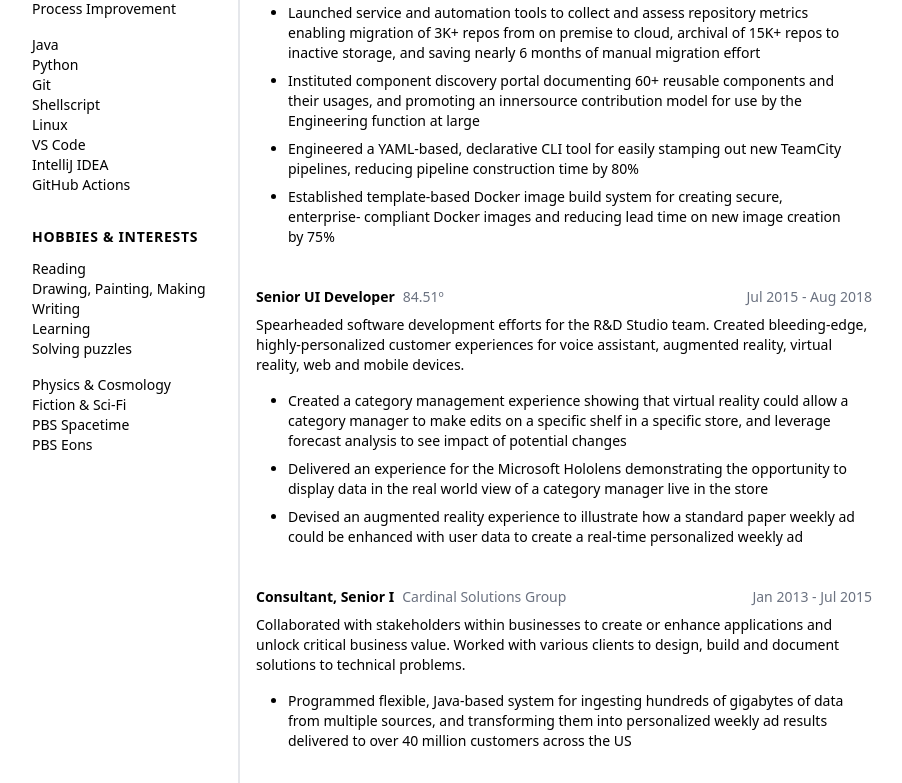
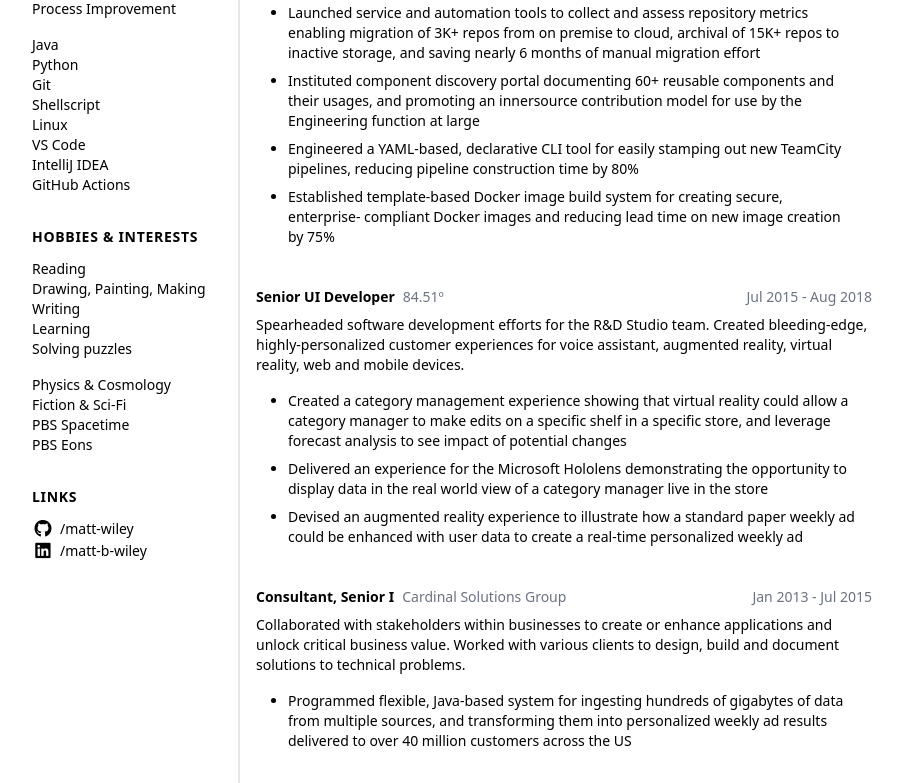
Before and after one commit to matt-wiley/matt-wiley.github.io, a React (Create React App) app in the folder my-site/: page /#/home in a window 1280 px wide. Shown: the part 535-1318 px from the top of the page, without its empty margins (188-1090 px from the left). Built offline with nearby package versions, Linux system fonts and the light colour scheme.

Commit message:
Added social links and updated printable copy.

```diff
--- a/my-site/public/index.html
+++ b/my-site/public/index.html
@@ -5,6 +5,7 @@
     <link rel="icon" href="%PUBLIC_URL%/favicon.ico" />
     <meta name="viewport" content="width=device-width, initial-scale=1" />
     <meta name="theme-color" content="#000000" />
+    <script src="https://kit.fontawesome.com/e508e694b5.js" crossorigin="anonymous"></script>
     <meta
       name="description"
       content="Web site created using create-react-app"
--- /dev/null
+++ b/my-site/src/components/WebLink.tsx
@@ -0,0 +1,25 @@
+interface IWebLinkProps {
+  icon?: string;
+  image?: string;
+  link: string;
+  text: string;
+}
+
+const WebLink = (props: IWebLinkProps) => {
+
+  const defaultIcon = 'fa-globe'
+
+  return (
+    <div className="inline-block w-full flex flex-row justify-start align-middle text-black hover:text-blue-400">
+      <div className="w-5 h-5 mr-2 text-center">
+        { (!props.image) ?
+          <i className={`${props.icon || defaultIcon}`} /> :
+          <img src={`${ props.image }`} className="w-5 h-5 mr-2" />
+        }
+      </div>
+      <a href={props.link}>{props.text}</a>
+    </div>
+  );
+};
+
+export default WebLink;
--- a/my-site/src/index.css
+++ b/my-site/src/index.css
@@ -612,6 +612,26 @@ video {
   margin-top: 1rem;
 }
 
+.mr-2 {
+  margin-right: 0.5rem;
+}
+
+.mr-1 {
+  margin-right: 0.25rem;
+}
+
+.mb-5 {
+  margin-bottom: 1.25rem;
+}
+
+.mb-10 {
+  margin-bottom: 2.5rem;
+}
+
+.mb-20 {
+  margin-bottom: 5rem;
+}
+
 .inline-block {
   display: inline-block;
 }
@@ -634,12 +654,20 @@ video {
   height: fit-content;
 }
 
+.h-5 {
+  height: 1.25rem;
+}
+
 .w-0 {
   width: 0px;
 }
 
 .w-full {
   width: 100%;
+}
+
+.w-5 {
+  width: 1.25rem;
 }
 
 .max-w-4xl {
@@ -698,6 +726,10 @@ video {
   padding: 1rem;
 }
 
+.p-1 {
+  padding: 0.25rem;
+}
+
 .pb-2 {
   padding-bottom: 0.5rem;
 }
@@ -738,8 +770,24 @@ video {
   padding-top: 0.5rem;
 }
 
+.pb-1 {
+  padding-bottom: 0.25rem;
+}
+
+.pb-0 {
+  padding-bottom: 0px;
+}
+
+.pb-0\.5 {
+  padding-bottom: 0.125rem;
+}
+
 .text-center {
   text-align: center;
+}
+
+.text-right {
+  text-align: right;
 }
 
 .text-justify {
@@ -797,6 +845,21 @@ video {
 .text-gray-500 {
   --tw-text-opacity: 1;
   color: rgb(107 114 128 / var(--tw-text-opacity));
+}
+
+.text-blue-500 {
+  --tw-text-opacity: 1;
+  color: rgb(59 130 246 / var(--tw-text-opacity));
+}
+
+.text-black {
+  --tw-text-opacity: 1;
+  color: rgb(0 0 0 / var(--tw-text-opacity));
+}
+
+.hover\:text-blue-400:hover {
+  --tw-text-opacity: 1;
+  color: rgb(96 165 250 / var(--tw-text-opacity));
 }
 
 @media (min-width: 640px) {
--- a/my-site/src/pages/Home.tsx
+++ b/my-site/src/pages/Home.tsx
@@ -3,10 +3,45 @@ import List, { ListType } from '../components/List';
 import NamePlate from '../components/NamePlate';
 import RoleSummary from '../components/RoleSummary';
 import Section from '../components/Section';
+import WebLink from '../components/WebLink';
 
 
 interface IHomeProps {
 
+}
+
+
+
+const WebLinksList = () => {
+
+  const fa_base = 'fa-lg fa-fw fa-brands'
+
+  const links = [
+    {
+      icon: `${fa_base} fa-github`,
+      link: 'https://github.com/matt-wiley',
+      text: '/matt-wiley'
+    },
+    {
+      icon: `${fa_base} fa-linkedin`,
+      link: 'https://www.linkedin.com/in/matt-b-wiley',
+      text: '/matt-b-wiley'
+    }
+  ]
+
+  const webLinkElements = (() => {
+    return links.map((link, index) => {
+      return (
+        <div className='pb-0.5'>
+          <WebLink key={index} icon={link.icon} link={link.link} text={link.text} />
+        </div>
+      )
+    })
+  })()
+
+  return (
+    <List type={ListType.None} items={webLinkElements} />
+  )
 }
 
 const SecondaryInfo = () => {
@@ -54,6 +89,10 @@ const SecondaryInfo = () => {
           "PBS Spacetime",
           "PBS Eons"
         ]} />
+      </Section>
+      <DefaultSpacer />
+      <Section headerText='Links'>
+        <WebLinksList />
       </Section>
     </>
   )
@@ -131,7 +170,7 @@ const Home = (props: IHomeProps) => {
                 ]}
               />
             </Section>
-            <div className='border-t-2 md:hidden'>
+            <div className='border-t-2 mb-20 md:hidden'>
               <DefaultSpacer />
               <SecondaryInfo />
             </div>
```
Also changed, not shown: 13 other files (tests, documents, lock files or other folders).
